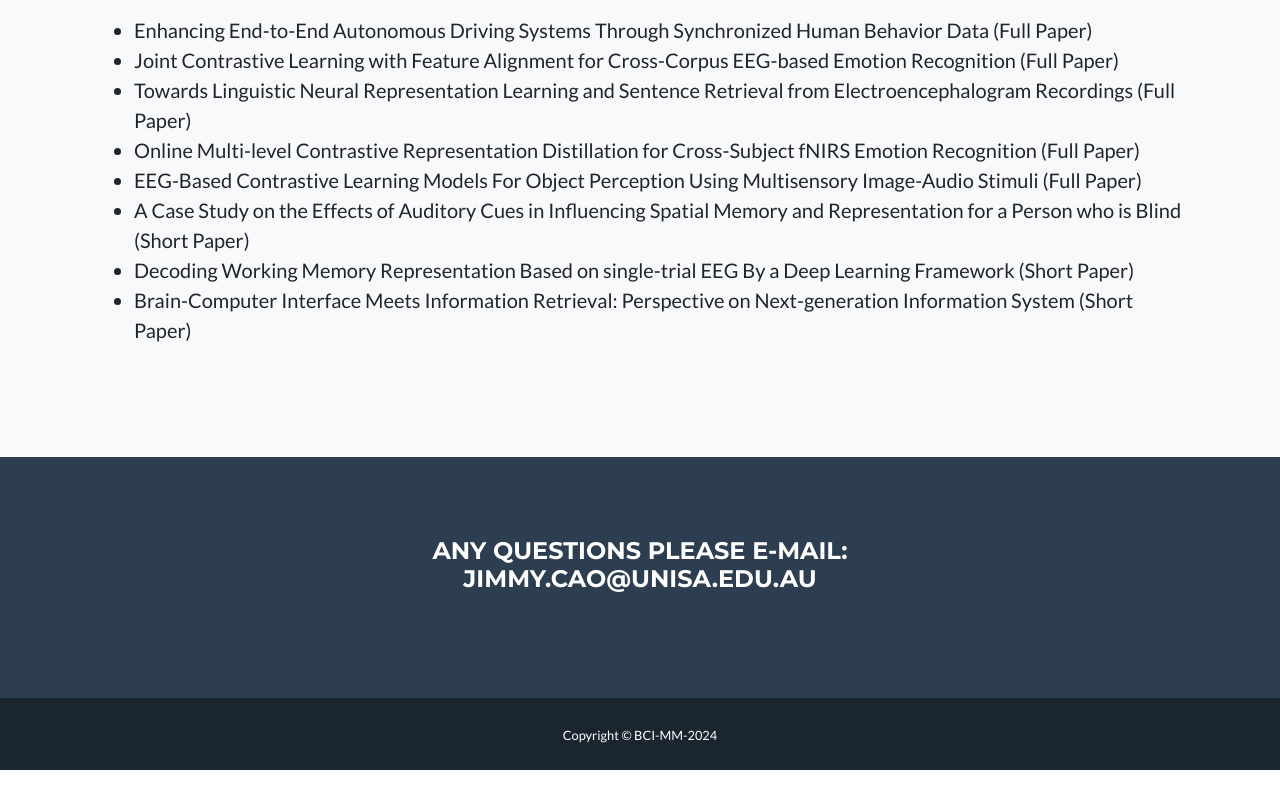
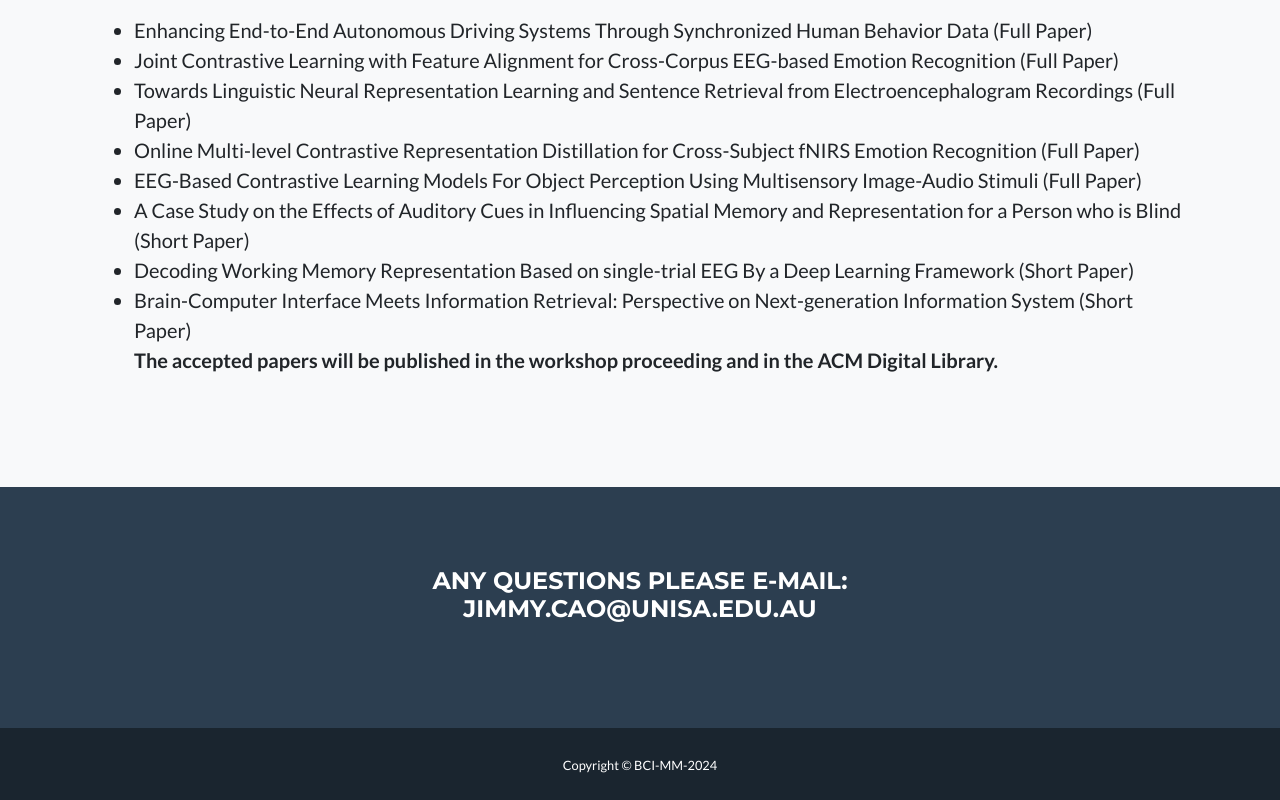
Before and after one commit to HAIL-AU/BCI-MM, a plain HTML site: page index.html in a window 1280 px wide. Shown: the part 4149-4949 px from the top of the page. Before the commit the page ends 4919 px from the top, so only its background shows below. Drawn offline with nearby package versions, Linux system fonts and the light colour scheme.

Commit message:
Update index.html

```diff
--- a/index.html
+++ b/index.html
@@ -267,6 +267,7 @@
                 <li>Decoding Working Memory Representation Based on single-trial EEG By a Deep Learning Framework (Short Paper)</li>
                 <li>Brain-Computer Interface Meets Information Retrieval: Perspective on Next-generation Information System (Short Paper)</li>
 
+            <p class="lead"><b>The accepted papers will be published in the workshop proceeding and in the ACM Digital Library.</b></p>
                 <!-- <br> -->
             </ul>
 
```
